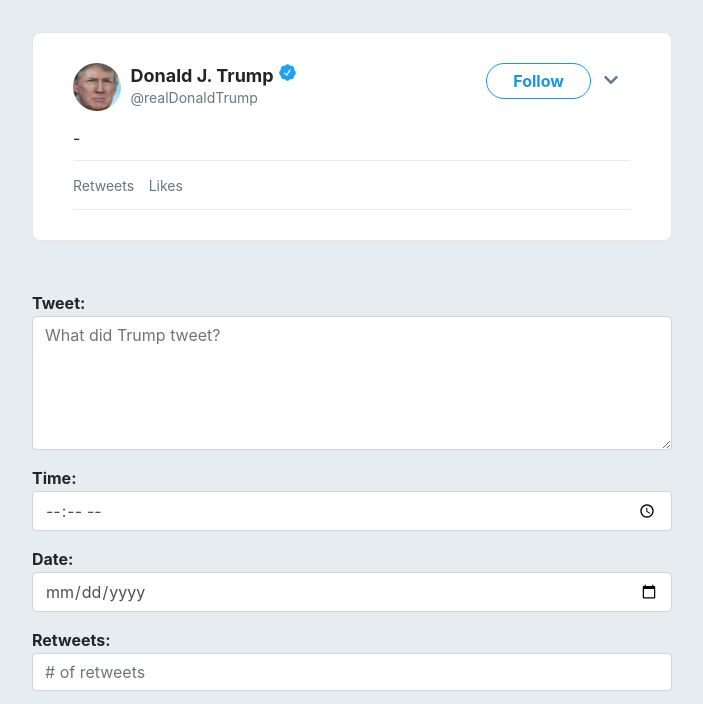
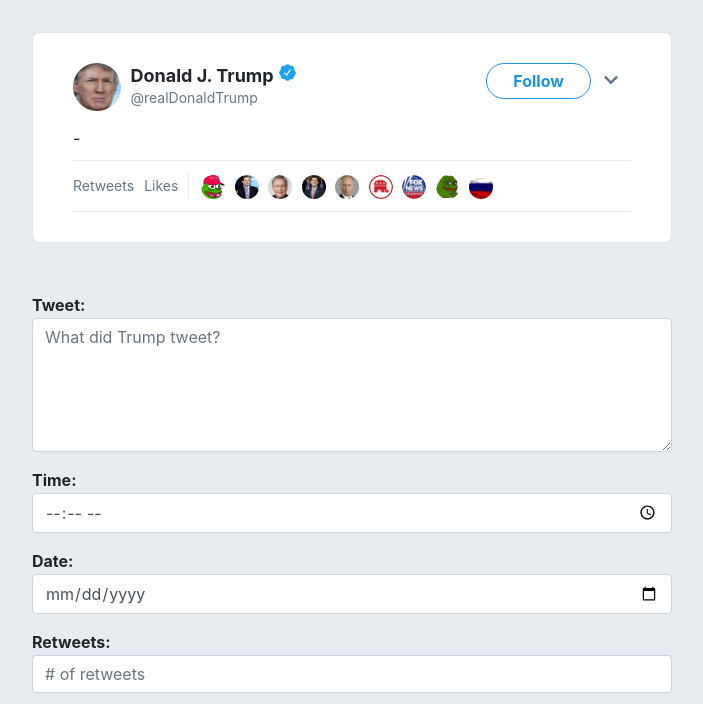
Before and after one commit to Ragu35/Ragu35.github.io, a plain HTML site: page index.html in a window 1280 px wide. Shown: the part 88-792 px from the top of the page, without its empty margins (288-991 px from the left). Drawn offline with nearby package versions, Linux system fonts and the light colour scheme.

Commit message:
retweet images

```diff
--- a/css/style.css
+++ b/css/style.css
@@ -137,6 +137,24 @@ label{
     border-top: 1px solid #e6ecf0;
     width: 100%;
     padding: 12px 0;
+    display: inline-flex;
+}
+
+.rt-group {
+	display: inline;
+	padding-left: 12px;
+    border-left: 1px solid #e6ecf0;
+}
+
+.rt-picture{
+	height: 24px;
+	width: 24px;
+	border-radius: 50%;
+	margin-right: 5px;
+}
+
+.likes{
+	margin-right: 10px;
 }
 
 .rt-count{
--- a/index.html
+++ b/index.html
@@ -3,7 +3,8 @@
   <head>
     <!-- Required meta tags -->
     <meta charset="utf-8">
-    <meta name="viewport" content="width=device-width, initial-scale=1, shrink-to-fit=no">
+    <meta name="viewport" content="width=device-width, initial-scale=1">
+    <meta name="description" content="Create your very own Trump Tweet! Generate a Donald Trump Tweet and share with your friends on Facebook and Twitter">
 
     <!-- Bootstrap CSS -->
     <link rel="stylesheet" href="https://maxcdn.bootstrapcdn.com/bootstrap/4.0.0/css/bootstrap.min.css" integrity="sha384-Gn5384xqQ1aoWXA+058RXPxPg6fy4IWvTNh0E263XmFcJlSAwiGgFAW/dAiS6JXm" crossorigin="anonymous">
@@ -15,7 +16,7 @@
     <link rel="stylesheet" href="https://use.fontawesome.com/releases/v5.2.0/css/all.css" integrity="sha384-hWVjflwFxL6sNzntih27bfxkr27PmbbK/iSvJ+a4+0owXq79v+lsFkW54bOGbiDQ" crossorigin="anonymous">
     <script src="https://ajax.googleapis.com/ajax/libs/angularjs/1.6.9/angular.min.js"></script>
 
-    <title>Trump Tweets | Create a Trump Tweet</title>
+    <title>Trump Tweets | Make a Trump Tweet</title>
   </head>
   <body>
 
@@ -72,8 +73,19 @@
             <span class="likes-count">{{_likes | number}}</span>
             <span class="likes-label">Likes</span>
           </div>
+          <div class="rt-group">
+            <img class="rt-picture" src="images/maga-pepe.jpg">
+            <img class="rt-picture" src="images/eric.jpg">
+            <img class="rt-picture" src="images/mcconnell.jpg">
+            <img class="rt-picture" src="images/ryan.jpg">
+            <img class="rt-picture" src="images/putin.jpg">
+            <img class="rt-picture" src="images/gop.jpg">
+            <img class="rt-picture" src="images/fox.jpg">
+            <img class="rt-picture" src="images/pepe.jpg">
+            <img class="rt-picture" src="images/russia.png">
+          </div>
+        </div>
 
-        </div>
 
       </div>
 
@@ -92,7 +104,7 @@
         </div>
         <div class="form-group">
           <label for="date">Retweets: </label>
-           <input type="number" ng-model="_rt" name='entry_rt' class="form-control" id="entry_rt" min="1" max="99999999" placeholder="# of retweets">
+           <input type="number" ng-model="_rt" name='entry_rt' class="form-control" id="entry_rt" min="1" max="9999999" placeholder="# of retweets">
         </div>
         <div class="form-group">
           <label for="date">Likes </label>
```
Also changed, not shown: images/eric.jpg (added), images/fox.jpg (added), images/gop.jpg (added), images/maga-pepe.jpg (added), images/mcconnell.jpg (added), images/pepe.jpg (added), images/putin.jpg (added), images/russia.png (added), images/ryan.jpg (added).
